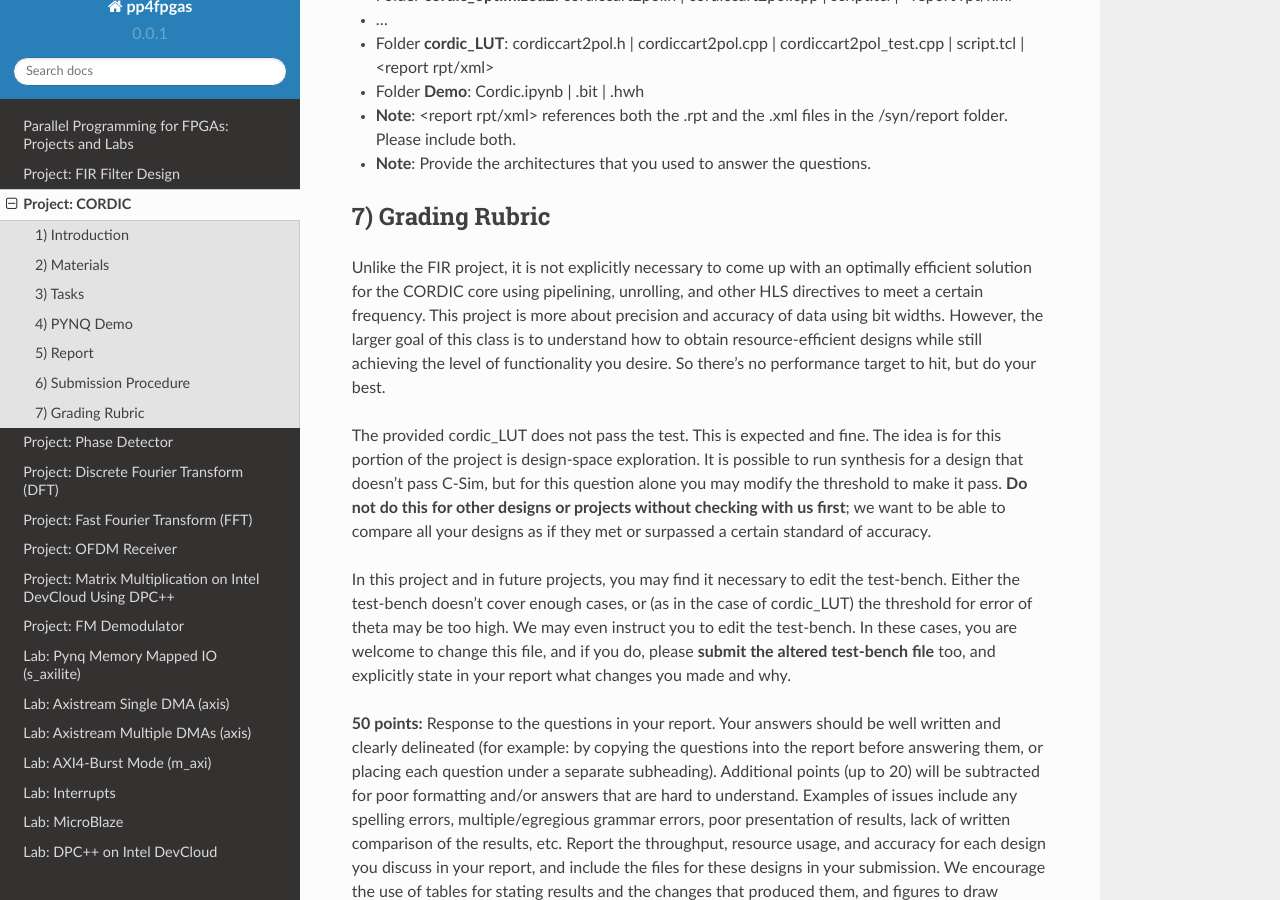
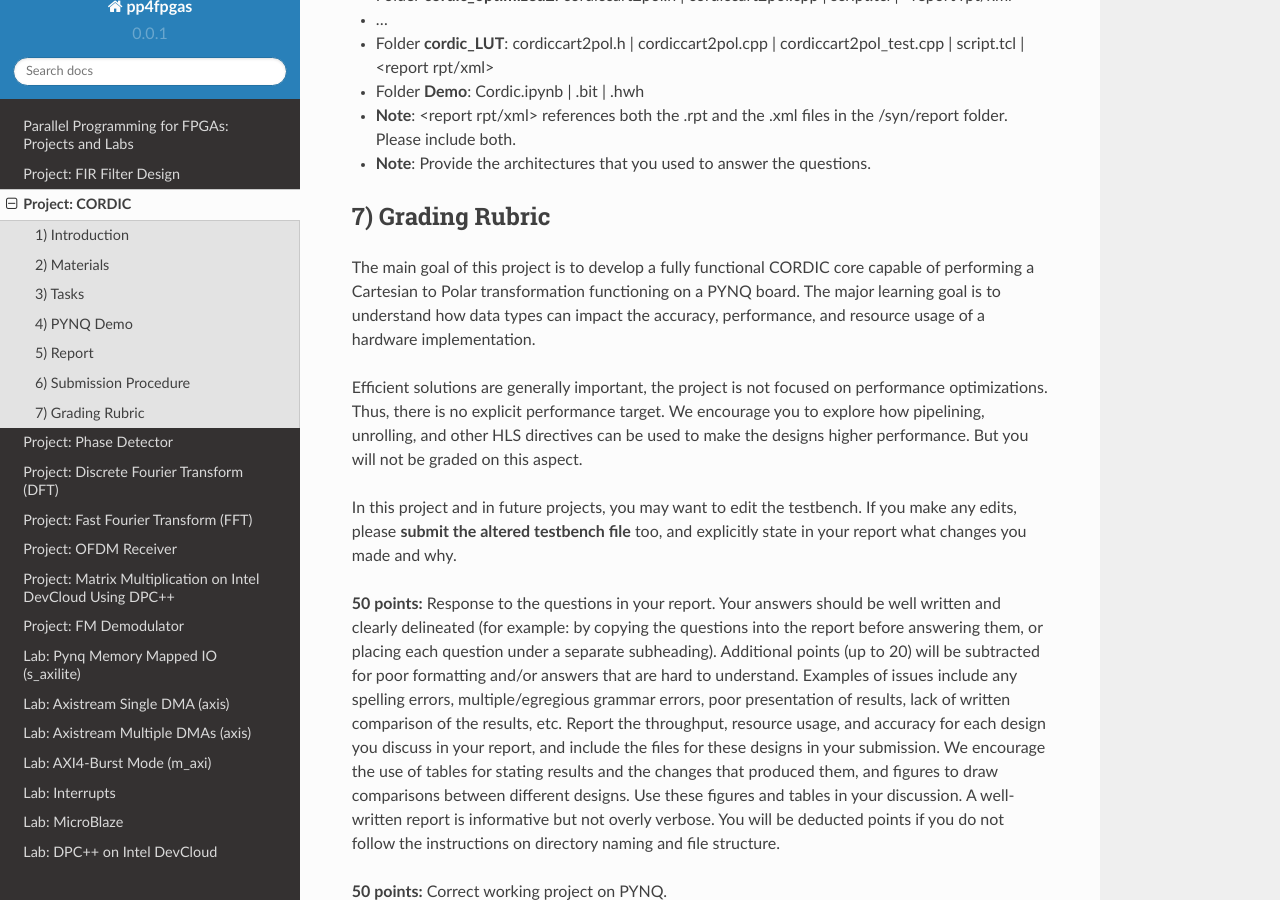
Before and after one commit to KastnerRG/Read_the_docs, a Sphinx documentation site: the page built from docs/project2.rst, in a window 1280 px wide and 900 px high, scrolled down 3260 px. Built offline with Sphinx 7.4.7 and the Read the Docs theme 2.0.0, drawn with Linux system fonts in a browser that asks for light colours.

Commit message:
update project 2 submission procedure.

```diff
--- a/docs/project2.rst
+++ b/docs/project2.rst
@@ -120,11 +120,11 @@ Your repo must contain a folder named "cordic" at the top-level. This folder mus
 7) Grading Rubric
 -------------------
 
-Unlike the FIR project, it is not explicitly necessary to come up with an optimally efficient solution for the CORDIC core using pipelining, unrolling, and other HLS directives to meet a certain frequency. This project is more about precision and accuracy of data using bit widths. However, the larger goal of this class is to understand how to obtain resource-efficient designs while still achieving the level of functionality you desire. So there's no performance target to hit, but do your best.
+The main goal of this project is to develop a fully functional CORDIC core capable of performing a Cartesian to Polar transformation functioning on a PYNQ board. The major learning goal is to understand how data types can impact the accuracy, performance, and resource usage of a hardware implementation.
 
-The provided cordic_LUT does not pass the test. This is expected and fine. The idea is for this portion of the project is design-space exploration. It is possible to run synthesis for a design that doesn't pass C-Sim, but for this question alone you may modify the threshold to make it pass. **Do not do this for other designs or projects without checking with us first**; we want to be able to compare all your designs as if they met or surpassed a certain standard of accuracy.
+Efficient solutions are generally important, the project is not focused on performance optimizations.  Thus, there is no explicit performance target. We encourage you to explore how pipelining, unrolling, and other HLS directives can be used to make the designs higher performance. But you will not be graded on this aspect.
 
-In this project and in future projects, you may find it necessary to edit the test-bench. Either the test-bench doesn't cover enough cases, or (as in the case of cordic_LUT) the threshold for error of theta may be too high. We may even instruct you to edit the test-bench. In these cases, you are welcome to change this file, and if you do, please **submit the altered test-bench file** too, and explicitly state in your report what changes you made and why.
+In this project and in future projects, you may want to edit the testbench. If you make any edits, please **submit the altered testbench file** too, and explicitly state in your report what changes you made and why.
 
 **50 points:** Response to the questions in your report. Your answers should be well written and clearly delineated (for example: by copying the questions into the report before answering them, or placing each question under a separate subheading). Additional points (up to 20) will be subtracted for poor formatting and/or answers that are hard to understand. Examples of issues include any spelling errors, multiple/egregious grammar errors, poor presentation of results, lack of written comparison of the results, etc. Report the throughput, resource usage, and accuracy for each design you discuss in your report, and include the files for these designs in your submission. We encourage the use of tables for stating results and the changes that produced them, and figures to draw comparisons between different designs. Use these figures and tables in your discussion. A well-written report is informative but not overly verbose. You will be deducted points if you do not follow the instructions on directory naming and file structure.
 
```
